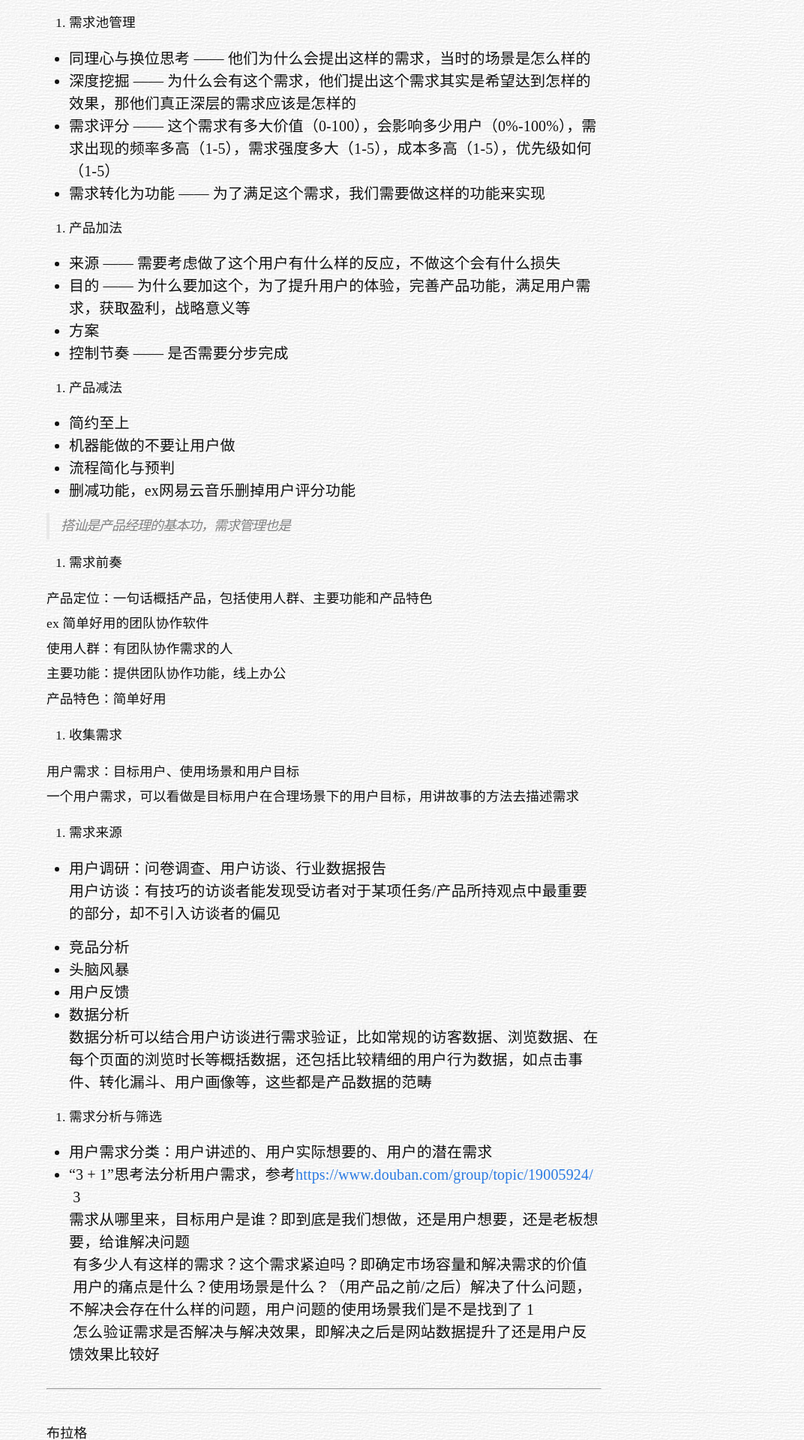
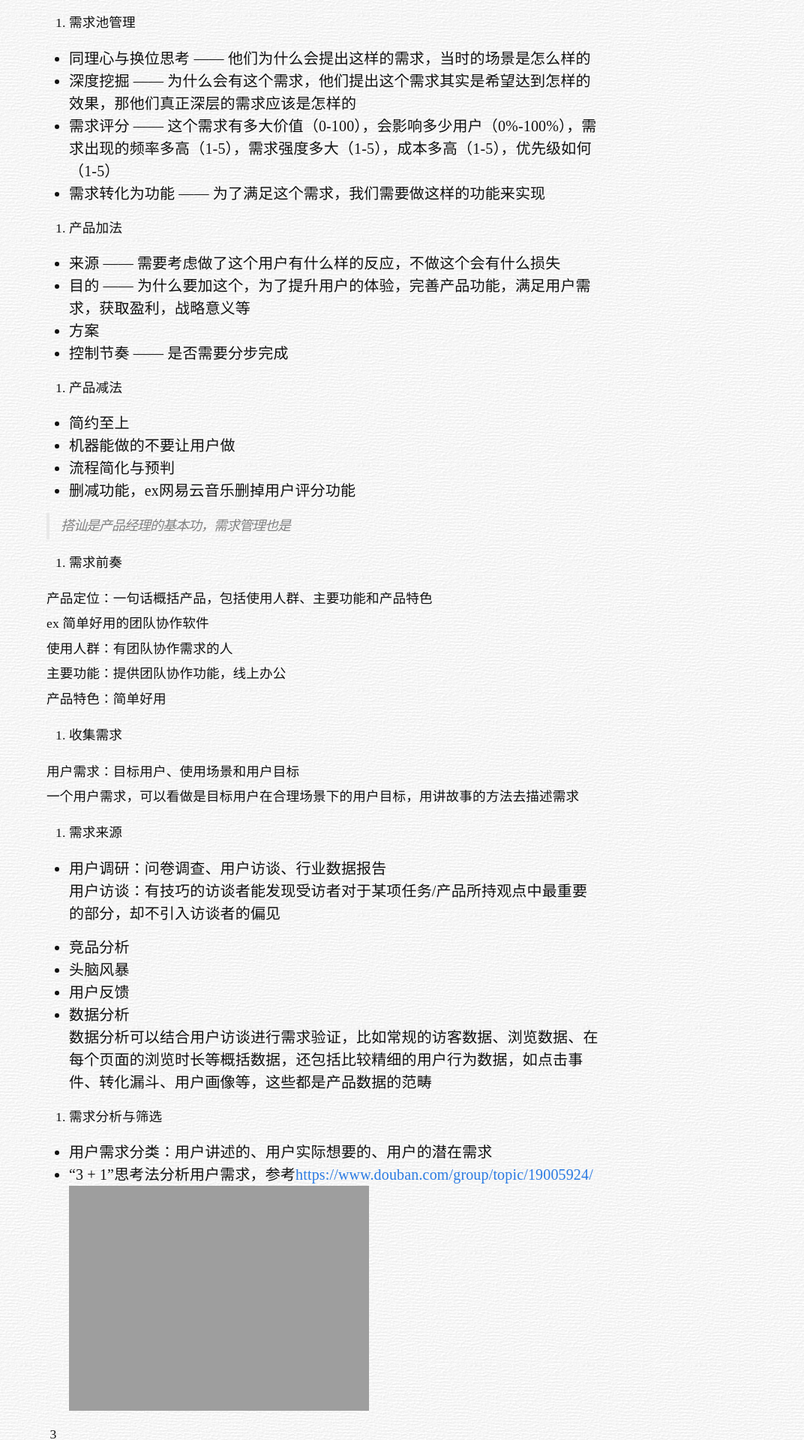
Before and after one commit to Besideme/besideme.github.io, a Jekyll site: the page built from _posts/2016-11-17-manage-demand-note.md, in a window 1280 px wide. Shown: the part 4480-6400 px from the top of the page at 75% size, without its empty margins (208-1280 px from the left). Built offline with Jekyll 4.4.1, drawn with Linux system fonts in a browser that asks for light colours; nearby versions of some CDN libraries; comment, search, counter and statistics services are not loaded.

Commit message:
Update 2016-11-17-manage-demand-note.md

```diff
--- a/_posts/2016-11-17-manage-demand-note.md
+++ b/_posts/2016-11-17-manage-demand-note.md
@@ -138,6 +138,8 @@ ex 简单好用的团队协作软件
 
 - 用户需求分类：用户讲述的、用户实际想要的、用户的潜在需求
 - “3 + 1”思考法分析用户需求，参考<https://www.douban.com/group/topic/19005924/>
+![3 + 1 思考法](/image/3+1思考法.png)
+
   3
   需求从哪里来，目标用户是谁？即到底是我们想做，还是用户想要，还是老板想要，给谁解决问题
   有多少人有这样的需求？这个需求紧迫吗？即确定市场容量和解决需求的价值
```
